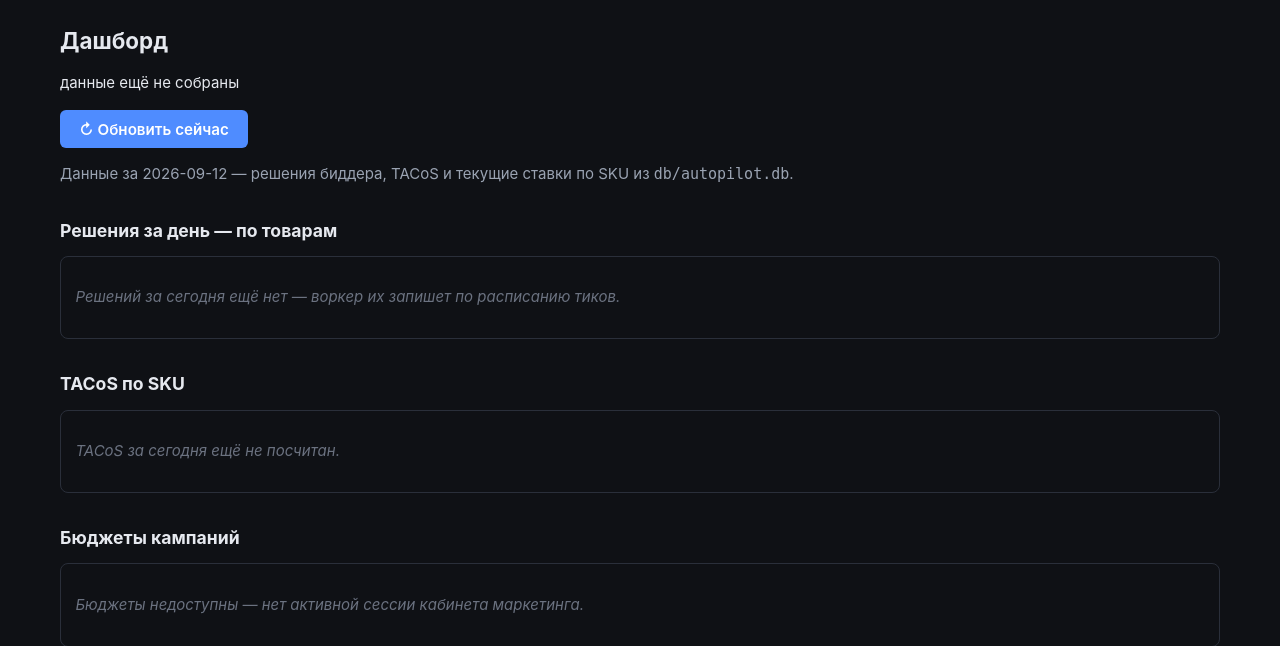
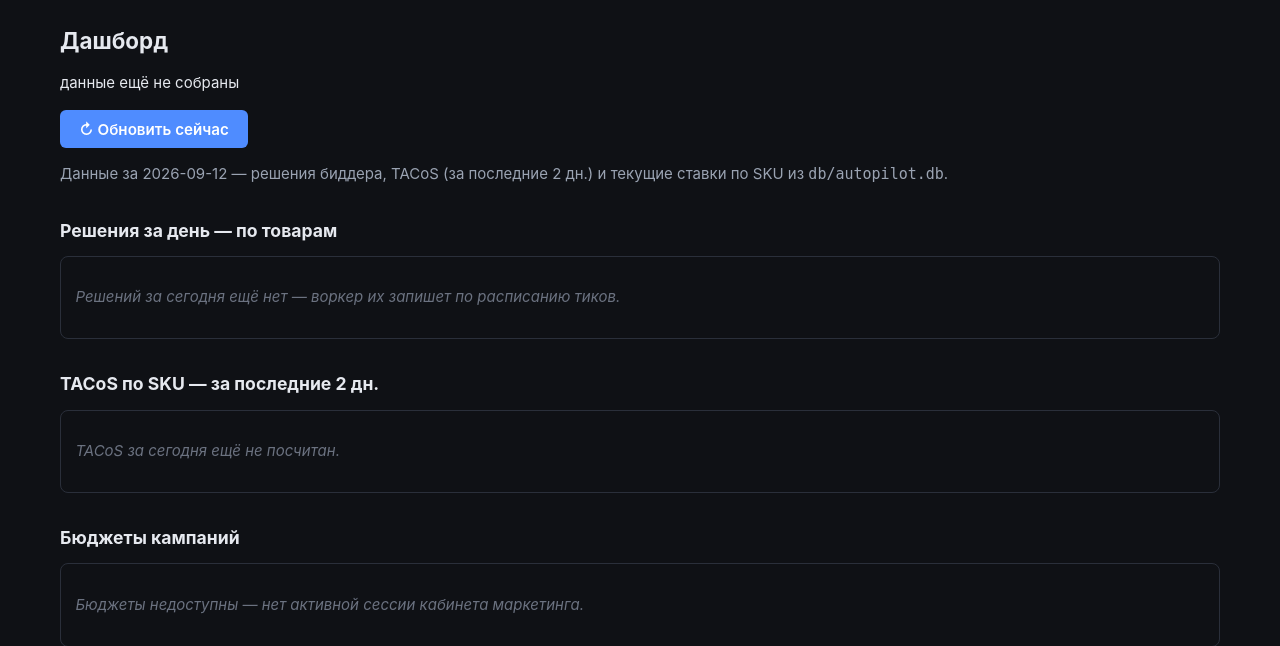
Before and after one commit to aidoha/kaspi-ads-autopilot, a FastAPI app: page / in a window 1280 px wide. Shown: the part 62-708 px from the top of the page. Run offline with FastAPI, Linux system fonts and the light colour scheme; the visitor is signed in with stand-in values (Sample User, id 1); data that the repository does not hold is empty.

Commit message:
feat(webui): дашборд подписывает секцию TACoS выбранным окном дней
Co-Authored-By: Claude Opus 4.8 <noreply@anthropic.com>
Claude-Session: https://claude.ai/code/session_01V8jnr7RZfsxu9yTUuuWxpL

```diff
--- a/webui/app.py
+++ b/webui/app.py
@@ -215,11 +215,13 @@ def create_app() -> FastAPI:
         finally:
             store.close()
         budgets = _get_campaign_budgets()
+        tacos_window_days = load_settings(rules_path).get("tacos_window_days", 2)
         return templates.TemplateResponse(request, "dashboard.html", {
             "user": user(request), "day": day,
             "decisions_by_sku": decisions_by_sku, "tacos": tacos_rows,
             "budgets": budgets, "last_snapshot_ts": last_ts,
-            "sku_names": sku_names})
+            "sku_names": sku_names,
+            "tacos_window_days": tacos_window_days})
 
     @app.get("/positions", response_class=HTMLResponse)
     def positions(request: Request):
--- a/webui/templates/dashboard.html
+++ b/webui/templates/dashboard.html
@@ -36,7 +36,7 @@
   </p>
 {% endif %}
 
-<p class="lead">Данные за {{ day }} — решения биддера, TACoS и текущие ставки по SKU из <code>db/autopilot.db</code>.</p>
+<p class="lead">Данные за {{ day }} — решения биддера, TACoS (за последние {{ tacos_window_days }} дн.) и текущие ставки по SKU из <code>db/autopilot.db</code>.</p>
 
 <h2>Решения за день — по товарам</h2>
 <div class="table-wrap">
@@ -72,7 +72,7 @@
   {% endif %}
 </div>
 
-<h2>TACoS по SKU</h2>
+<h2>TACoS по SKU <span class="hint">— за последние {{ tacos_window_days }} дн.</span></h2>
 <div class="table-wrap">
   {% if tacos %}
   <table>
```
Also changed, not shown: test_webui.py (+8 -0 lines).
